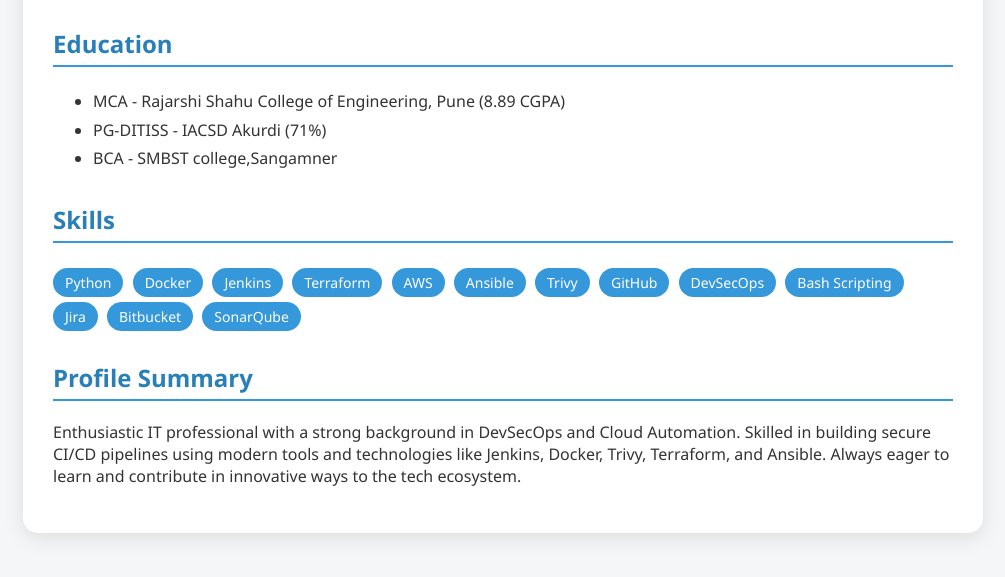
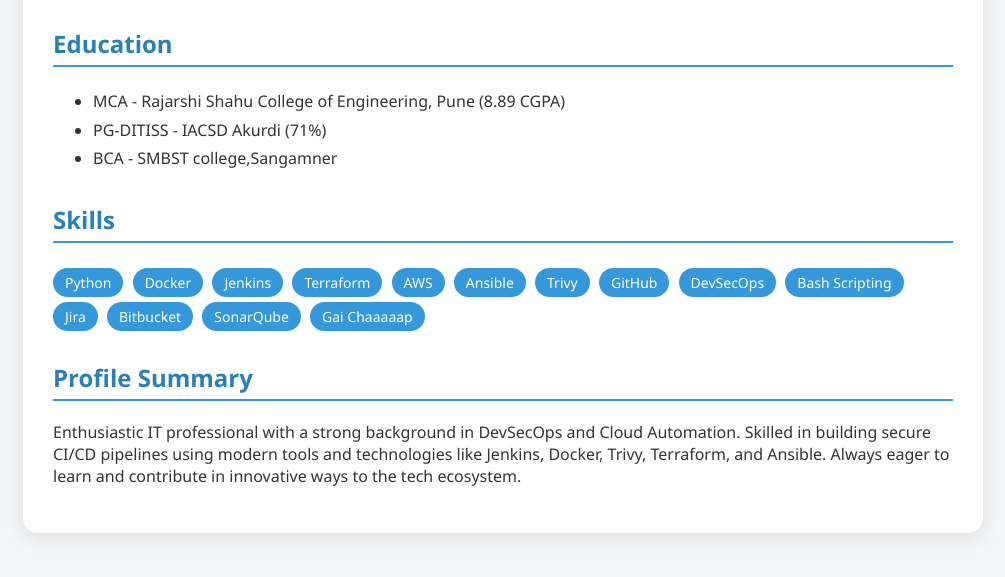
Before and after one commit to pradipmengal/Dev-ops_CI_CD, a plain HTML site: page index.html in a window 1280 px wide. Shown: the part 181-758 px from the top of the page, without its empty margins (137-1142 px from the left). Drawn offline with Linux system fonts and the light colour scheme.

Commit message:
Skills added

```diff
--- a/index.html
+++ b/index.html
@@ -76,6 +76,8 @@
         <span class="tag">Jira</span>
         <span class="tag">Bitbucket</span>
         <span class="tag">SonarQube</span>
+        <span class="tag">Gai Chaaaaap</span>
+
       </div>
     </div>
 
```
